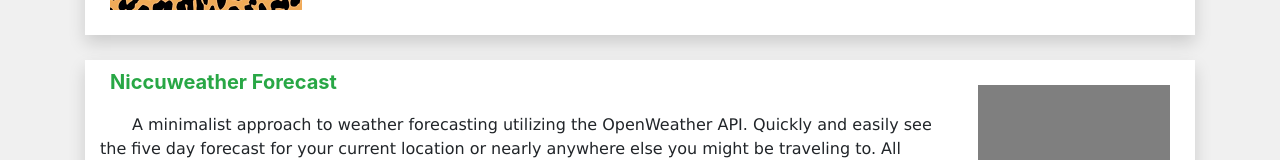
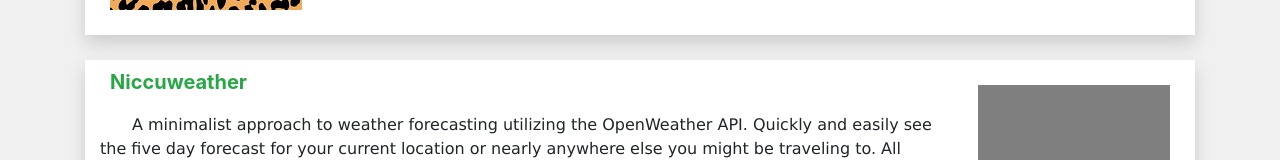
Before and after one commit to nlamonaco86/Portfolio, a plain HTML site: page index.html in a window 1280 px wide. Shown: the part 1366-1526 px from the top of the page. Drawn offline with nearby package versions, Linux system fonts and the light colour scheme.

Commit message:
fix #4 wrap

```diff
--- a/index.html
+++ b/index.html
@@ -160,8 +160,8 @@
                     <div>
                         <a href="#"><img src="./assets/imgs/placeholder.png"
                                 class="align-self-center ml-3 padText wrapR" alt="placeholder"></a>
-                        <h5 class="padHeading titleText mt-0 mb-1"><a href="#" class="text-success">Niccuweather
-                                Forecast</a></h5>
+                        <h5 class="padHeading titleText mt-0 mb-1"><a href="#" class="text-success">Niccuweather</a>
+                        </h5>
                         <p class="padText">&emsp;&emsp;A minimalist approach to weather forecasting
                             utilizing the OpenWeather API. Quickly and easily see
                             the five day forecast for your current location or nearly anywhere else you
```
